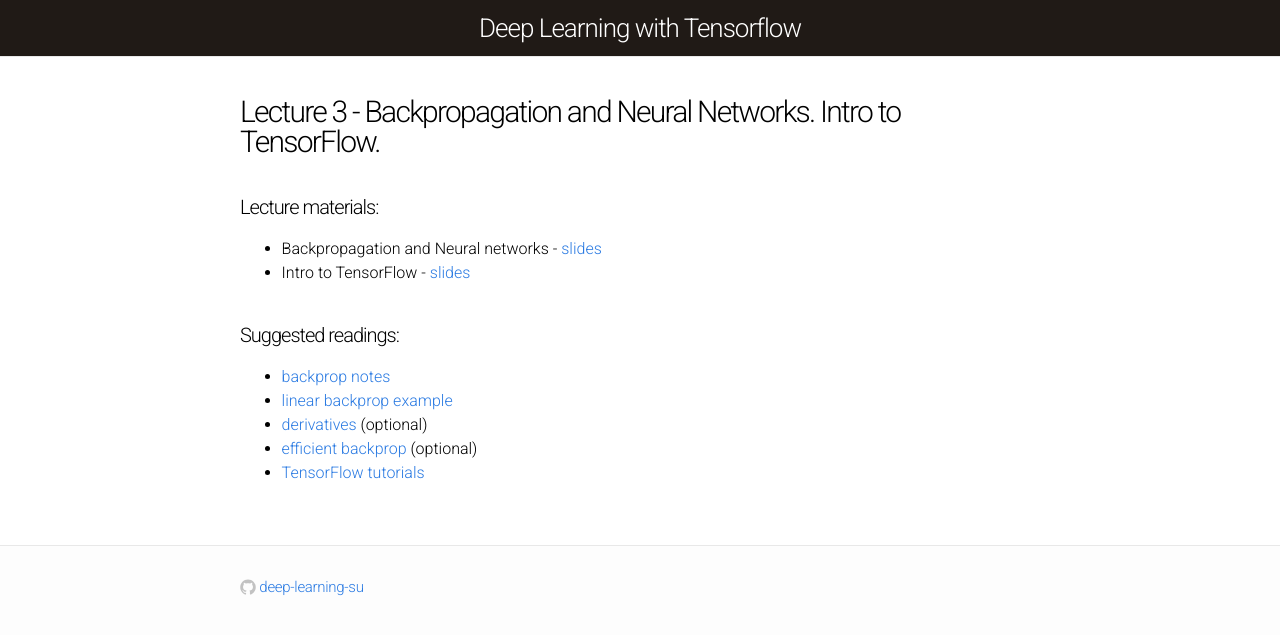
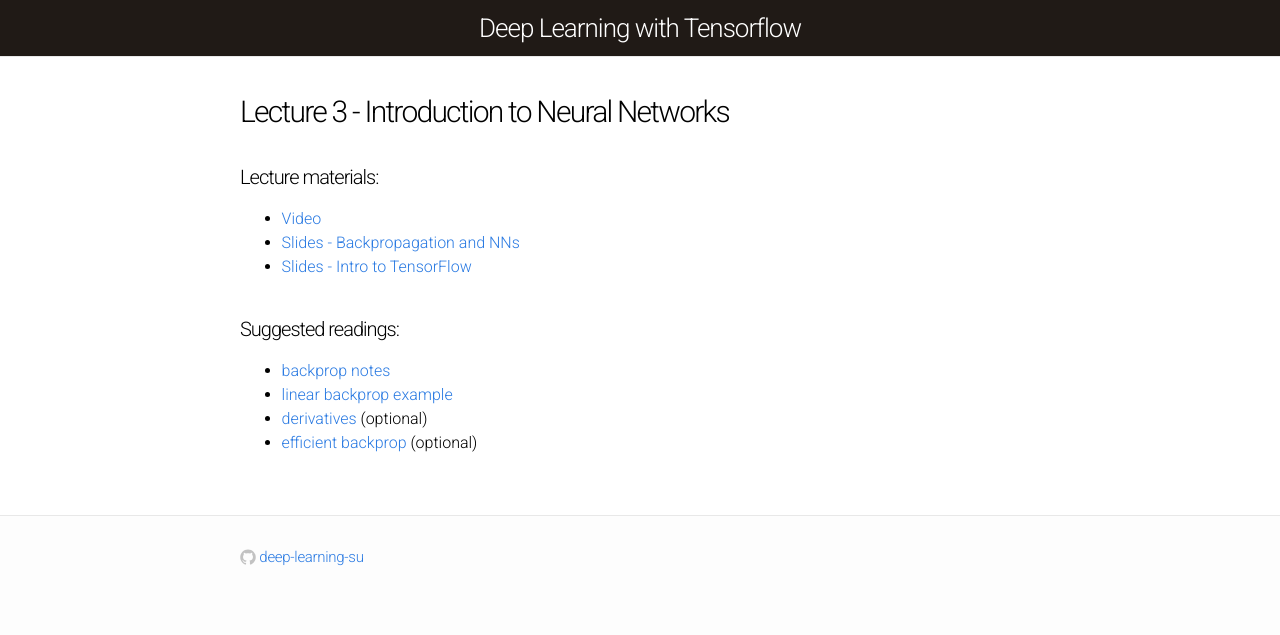
Before and after one commit to deep-learning-su/deep-learning-su.github.io, a Jekyll site: the page built from lectures/lecture-3.md, in a window 1280 px wide. Shown: the top 635 px of the page. Built offline with Jekyll 4.4.1, drawn with Linux system fonts in a browser that asks for light colours.

Commit message:
Add lecture-2 and lecture-3

```diff
--- a/index.html
+++ b/index.html
@@ -56,7 +56,6 @@
             </a>
         </div>
 
-        <!--
         <div class="materials-item">
           <a href="lectures/lecture-2">
             Lecture 2 - Loss functions and Optimization
@@ -69,6 +68,7 @@
           </a>
         </div>
 
+        <!--
         <div class="materials-item">
           <a href="lectures/lecture-4">
             Lecture 4 - Convolutional Neural Networks
--- a/lectures/lecture-3.md
+++ b/lectures/lecture-3.md
@@ -1,15 +1,15 @@
 ---
 layout: page
-title: Lecture 3 - Backpropagation and Neural Networks. Intro to TensorFlow.
+title: Lecture 3 - Introduction to Neural Networks
 ---
 
 #### Lecture materials:
-- Backpropagation and Neural networks - [slides](https://drive.google.com/open?id=1JEOXgFIU20S8Q2URYIkSRfCaT2l8nqh3)
-- Intro to TensorFlow - [slides](https://drive.google.com/open?id=19vNyEBkkkNYzZK4aqffNfDRNEG3Y3cJj)
+- [Video](https://www.youtube.com/watch?v=pxGgqrxioz0)
+- [Slides - Backpropagation and NNs](https://drive.google.com/file/d/1pbxumQuNOz8OQFBO9th2NjSqvDnxtG7b/view?usp=sharing)
+- [Slides - Intro to TensorFlow](https://drive.google.com/open?id=1bAsuuJuBiBTYbPsCmZSbCFu9lGWcxQoV)
 
 #### Suggested readings:
 - [backprop notes](https://deep-learning-su.github.io/optimization-2/)
 - [linear backprop example](http://cs231n.stanford.edu/handouts/linear-backprop.pdf)
 - [derivatives](http://cs231n.stanford.edu/handouts/derivatives.pdf) (optional)
 - [efficient backprop](http://yann.lecun.com/exdb/publis/pdf/lecun-98b.pdf) (optional)
-- [TensorFlow tutorials](https://www.tensorflow.org/tutorials)
```
Also changed, not shown: lectures/lecture-2.md (+3 -2 lines).
